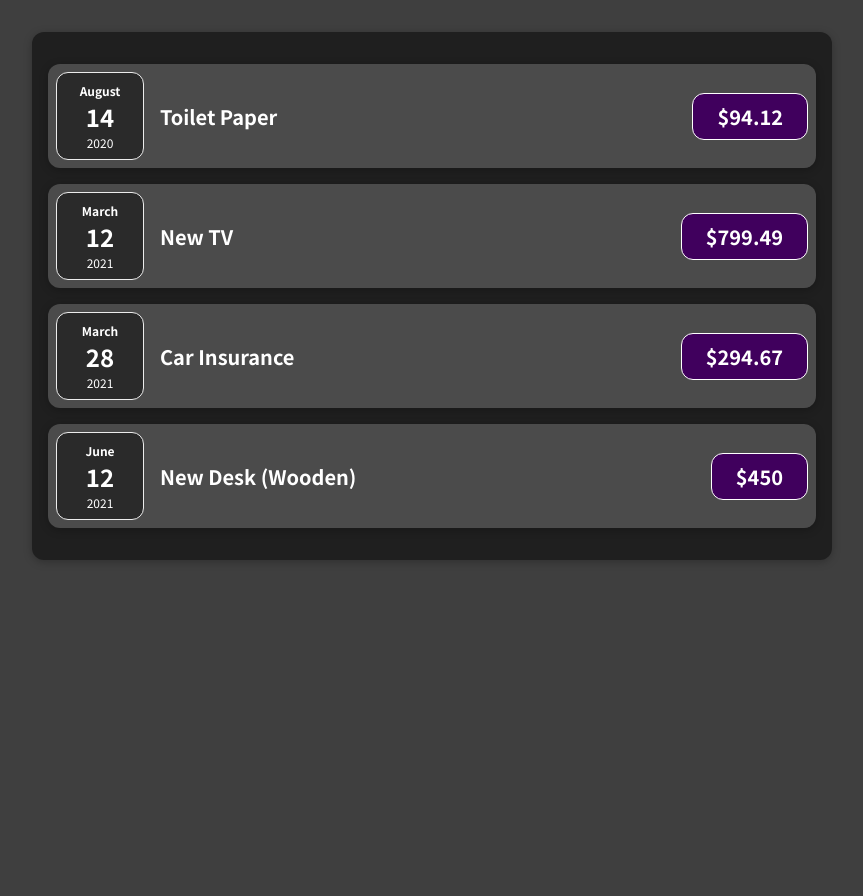
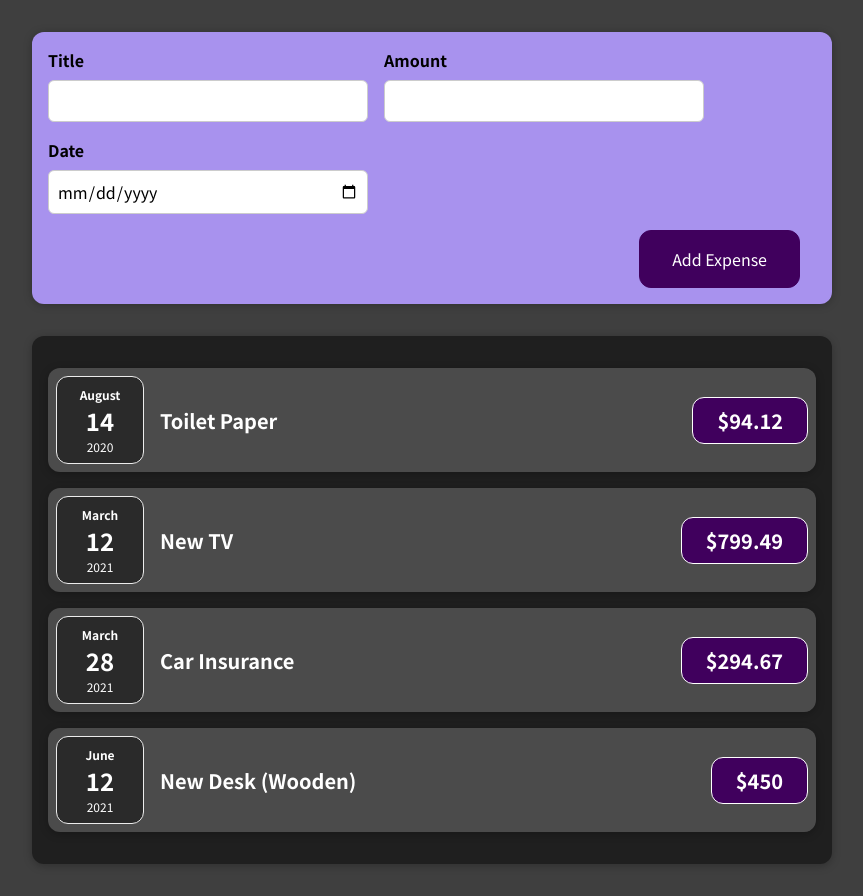
Before and after one commit to Prince9576/Expense-React, a React (Create React App) app: page / in a window 1280 px wide. Shown: the whole page, without its empty margins (208-1071 px from the left). Before the commit the page ends 800 px from the top, so only its background shows below. Built offline with nearby package versions, Linux system fonts and the light colour scheme.

Commit message:
Added child to parent communication

```diff
--- a/src/App.js
+++ b/src/App.js
@@ -1,4 +1,5 @@
 import Expenses from "./components/Expenses/Expenses";
+import NewExpense from "./components/NewExpense/NewExpense";
 
 function App() {
   const expenses = [
@@ -24,6 +25,7 @@
   ];
   return (
     <div>
+      <NewExpense></NewExpense>
       <Expenses expenses={expenses}></Expenses>
     </div>
   );
--- /dev/null
+++ b/src/components/NewExpense/ExpenseForm.css
@@ -0,0 +1,26 @@
+.new-expense__controls {
+  display: flex;
+  flex-wrap: wrap;
+  gap: 1rem;
+  margin-bottom: 1rem;
+  text-align: left;
+}
+
+.new-expense__control label {
+  font-weight: bold;
+  margin-bottom: 0.5rem;
+  display: block;
+}
+
+.new-expense__control input {
+  font: inherit;
+  padding: 0.5rem;
+  border-radius: 6px;
+  border: 1px solid #ccc;
+  width: 20rem;
+  max-width: 100%;
+}
+
+.new-expense__actions {
+  text-align: right;
+}
--- /dev/null
+++ b/src/components/NewExpense/ExpenseForm.js
@@ -0,0 +1,68 @@
+import { useState } from "react";
+import "./ExpenseForm.css";
+
+const ExpenseForm = (props) => {
+  const [enteredTitle, setEnteredTitle] = useState("");
+  const [enteredAmount, setEnteredAmount] = useState("");
+  const [enteredDate, setEnteredDate] = useState("");
+  const titleChangeHandler = (event) => {
+    setEnteredTitle(event.target.value);
+  };
+  const amountChangeHandler = (event) => {
+    setEnteredAmount(event.target.value);
+  };
+  const dateChangeHandler = (event) => {
+    setEnteredDate(event.target.value);
+  };
+  const submitHandler = (event) => {
+    event.preventDefault();
+    const expenseData = {
+      title: enteredTitle,
+      amount: enteredAmount,
+      date: enteredDate,
+    };
+    props.onSaveExpenseData(expenseData);
+    setEnteredTitle("");
+    setEnteredAmount("");
+    setEnteredDate("");
+  };
+  return (
+    <form onSubmit={submitHandler}>
+      <div className="new-expense__controls">
+        <div className="new-expense__control">
+          <label>Title</label>
+          <input
+            type="text"
+            value={enteredTitle}
+            onChange={titleChangeHandler}
+          />
+        </div>
+        <div className="new-expense__control">
+          <label>Amount</label>
+          <input
+            value={enteredAmount}
+            type="number"
+            min="0.1"
+            step="0.1"
+            onChange={amountChangeHandler}
+          />
+        </div>
+        <div className="new-expense__control">
+          <label>Date</label>
+          <input
+            value={enteredDate}
+            type="date"
+            min="2019-10-07"
+            max="2021-03-08"
+            onChange={dateChangeHandler}
+          />
+        </div>
+      </div>
+      <div className="new-expense__actions">
+        <button type="submit"> Add Expense </button>
+      </div>
+    </form>
+  );
+};
+
+export default ExpenseForm;
--- /dev/null
+++ b/src/components/NewExpense/NewExpense.css
@@ -0,0 +1,38 @@
+.new-expense {
+  background-color: #a892ee;
+  padding: 1rem;
+  margin: 2rem auto;
+  width: 50rem;
+  max-width: 95%;
+  border-radius: 12px;
+  text-align: center;
+  box-shadow: 0 1px 8px rgba(0, 0, 0, 0.25);
+}
+
+.new-expense button {
+  font: inherit;
+  cursor: pointer;
+  padding: 1rem 2rem;
+  border: 1px solid #40005d;
+  background-color: #40005d;
+  color: white;
+  border-radius: 12px;
+  margin-right: 1rem;
+}
+
+.new-expense button:hover,
+.new-expense button:active {
+  background-color: #510674;
+  border-color: #510674;
+}
+
+.new-expense button.alternative {
+  color: #220131;
+  border-color: transparent;
+  background-color: transparent;
+}
+
+.new-expense button.alternative:hover,
+.new-expense button.alternative:active {
+  background-color: #ddb3f8;
+}
--- /dev/null
+++ b/src/components/NewExpense/NewExpense.js
@@ -0,0 +1,18 @@
+import ExpenseForm from "./ExpenseForm";
+import "./NewExpense.css";
+const NewExpense = () => {
+  const saveExpenseDataHandler = (enteredExpenseData) => {
+    const expenseData = {
+      ...enteredExpenseData,
+      id: Math.random().toString(),
+    };
+    console.log(expenseData);
+  };
+  return (
+    <div className="new-expense">
+      <ExpenseForm onSaveExpenseData={saveExpenseDataHandler} />
+    </div>
+  );
+};
+
+export default NewExpense;
```
Also changed, not shown: 1 other file (tests, documents, lock files or other folders).
